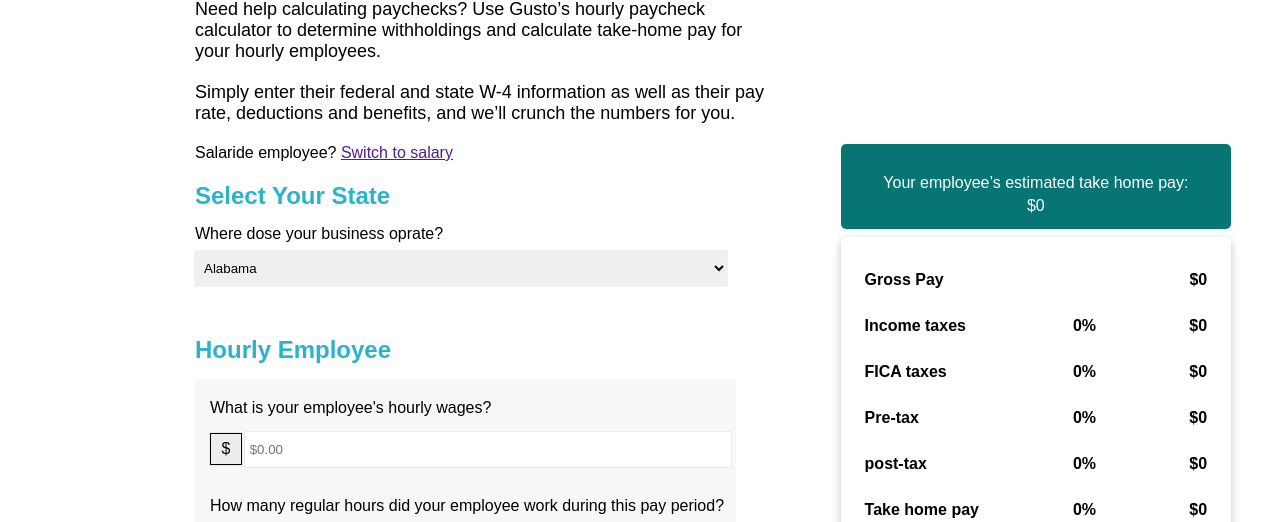
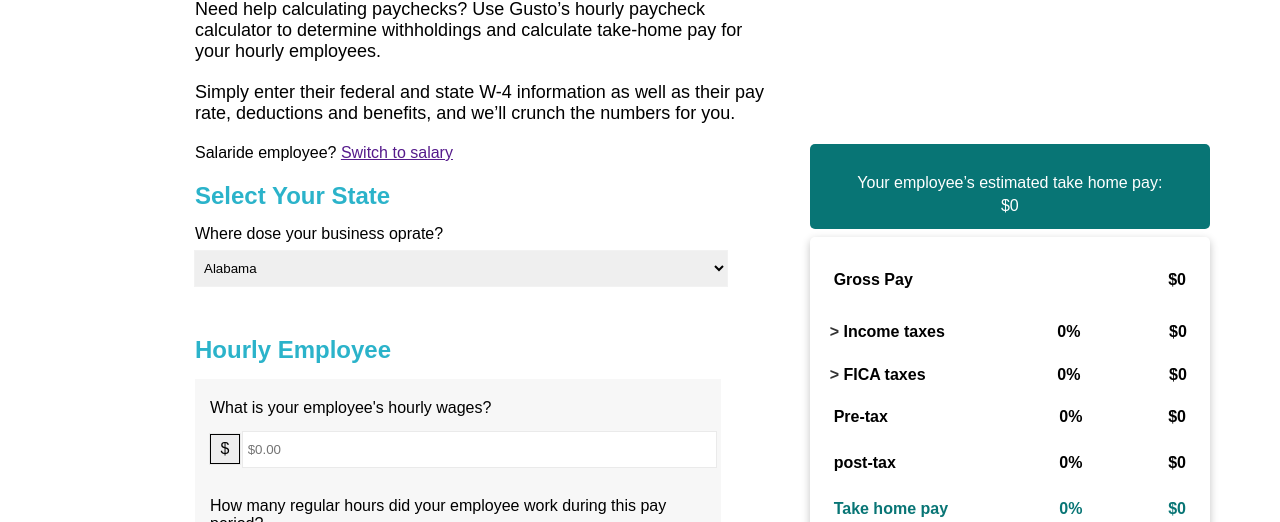
Before and after one commit to Afzhal-ahmed-s/Gusto-website-clone, a plain HTML site: page pages/resource_data/salary_cal.html in a window 1280 px wide. Shown: the part 278-800 px from the top of the page. Drawn offline with Linux system fonts and the light colour scheme.

Commit message:
updating day 4 work

```diff
--- a/pages/resource_data/salary_cal.html
+++ b/pages/resource_data/salary_cal.html
@@ -56,10 +56,13 @@
                 <h4>Hourly Employee</h4>
                 <div id="tax_cal">
                     <p>What is your employee's hourly wages?</p>
-                    <div><span><p class="dol">$</p> </span><span><input id="Hr_wages" type="number" placeholder="$0.00"></span>
+                    <div><span>
+                            <p class="dol">$</p>
+                        </span><span><input oninput="calculate()" id="Hr_wages" type="number"
+                                placeholder="$0.00"></span>
                     </div>
                     <p>How many regular hours did your employee work during this pay period?</p>
-                    <input type="number" placeholder="Hours Worked">
+                    <input oninput="calculate()" type="number" placeholder="Hours Worked" id="Hr_work">
                 </div>
                 <button id="overtime">Add Overtime</button>
                 <div id="after_but">
@@ -144,18 +147,70 @@
                 <div id="main">
                     <div class="sall_pay">
                         <p>Gross Pay</p>
+                        <p id="gross_pay">$0</p>
+                    </div>
+                    <ul id="accordion">
+                        <li>
+                            <label id="label" for="first">
+                                <div class="split"><span class="span"> &#x3e; </span>Income taxes</div> <span
+                                    class="tax_perst">0%</span><span class="tax_perst2">$0</span>
+                            </label>
+                            <input type="radio" name="accoedion" id="first" unchecked>
+                            <div class="content">
+                                <div class="row">
+                                    <p>Federal Income Tax</p>
+                                    <p id=" F_I_tax">0%</p>
                                     <p>$0</p>
                                 </div>
-                    <div class="sall_pay">
-                        <p>Income taxes</p>
-                        <p class="per1">0%</p>
+                                <div class="row">
+                                    <p id="sdi">Alabama SDI</p>
+                                    <p id="sdi_tax">0%</p>
                                     <p>$0</p>
                                 </div>
-                    <div class="sall_pay">
-                        <p>FICA taxes</p>
-                        <p class="per2">0%</p>
+                                <div class="row">
+                                    <p id="S_tax">Alabama State Tax</p>
+                                    <p id="S_tax">0%</p>
                                     <p>$0</p>
                                 </div>
+                            </div>
+
+                        </li>
+
+                        <!-- -------------------- -->
+                        <div id="li2">
+                            <li>
+                                <label id="label" for="second">
+                                    <div class="split"><span class="span"> &#x3e; </span>FICA taxes</div> <span
+                                        class="tax_perst">0%</span><span class="tax_perst2">$0</span>
+                                </label>
+                                <input type="radio" name="accoedion" id="second" unchecked>
+                                <div class="content">
+                                    <div class="row">
+
+                                        <p>Social Security</p>
+                                        <p id="S_Sec">0%</p>
+                                        <p>$0</p>
+                                    </div>
+                                    <div class="row">
+                                        <p>Medicare</p>
+                                        <p id="M_crae">0%</p>
+                                        <p>$0</p>
+                                    </div>
+                                    <div class="row">
+                                        <p>Additional Medicare</p>
+                                        <p id="A_med">0%</p>
+                                        <p>$0</p>
+                                    </div>
+                                </div>
+
+                            </li>
+                        </div>
+                    </ul>
+                    <!-- ------------------------------------- -->
+
+
+                    <!-- ------------------------------------- -->
+
                     <div class="sall_pay">
                         <p>Pre-tax</p>
                         <p class="per3">0%</p>
--- a/pages/resource_data/scripts/salary_cal.js
+++ b/pages/resource_data/scripts/salary_cal.js
@@ -0,0 +1,37 @@
+
+let gross_pay=document.getElementById("gross_pay");
+function calculate(){
+
+    //------------ grose pay section--------------------
+    let Hr_wages=document.getElementById("Hr_wages").value;
+    let Hr_work=document.getElementById("Hr_work").value;
+    let gross_pay_sum=Hr_wages*Hr_work;
+    gross_pay.innerText=`$${gross_pay_sum}`;
+    gross_pay.style="color:#087575";
+// --------------------end-----------------------
+
+// ----------------state name change-----------------
+let state=document.getElementById("state").value;
+let sdi=document.getElementById("sdi");
+let Stax=document.getElementById("S_tax");
+sdi.innerText=`${state} SDI`;
+Stax.innerText=`${state} State Tax`;
+// --------------------end-----------------------
+
+//--------------------%of tax applied-------------------
+let total_tax=100;
+
+let F_I_tax=7.3;
+let sdi_tax=1.1;
+let S_tax=2.26;
+
+let S_Sec=6.2;
+let M_crae=1.45;
+let A_med=1.2;
+
+
+
+
+
+
+}
--- a/pages/resource_data/styles/salary_cal.css
+++ b/pages/resource_data/styles/salary_cal.css
@@ -2,6 +2,7 @@
     padding: 0px;
     margin: 0px;
     font-family: 'Poppins', sans-serif;
+    box-sizing: border-box;
 }
 
 #heading {
@@ -236,9 +237,10 @@ h4 {
 
 #box {
     position: sticky;
-    width: 80%;
+    width: 82%;
     margin: auto;
     top: 65px;
+    margin-right: 20px;
 
 }
 
@@ -250,6 +252,11 @@ h4 {
     color: white;
     display: inline-block;
     border-radius: 5px;
+}
+
+#middele_right {
+
+    margin-right: 50px;
 }
 
 #heading_right>p:first-child {
@@ -266,30 +273,42 @@ h4 {
 #main {
     box-shadow: rgba(0, 0, 0, 0.24) 0px 3px 8px;
     margin-top: 8px;
-    height: 290px;
+    height: 290px auto;
     border-radius: 5px;
     padding: 10px;
     padding-top: 20px;
+    padding-bottom: 30px;
+}
+
+#main>div:nth-child(3) {
+    margin-top: -20px;
 }
 
 .sall_pay>p:first-child {
-    width: 115px;
+    width: 140px;
+}
+
+.sall_pay:last-child {
+    color: #087575;
 }
 
 #discrption {
-    width: 79%;
+    width: 100%;
     font-size: 14px;
     margin: auto;
     margin-top: 100px;
     color: #293d56;
     margin-bottom: 50px;
     padding: 10px;
+    width: 80%;
+    line-height: 20px;
 }
 
 .sall_pay>p {
     font-weight: bold;
 }
 
+/* ---------------------------------------- */
 #join_sec {
     width: 50%;
     margin: auto;
@@ -307,3 +326,89 @@ h4 {
 #join_sec>p {
     font-size: 17px;
 }
+
+/* -------------------------------- */
+.row {
+    display: flex;
+    justify-content: space-between;
+    line-height: 30px;
+}
+
+.row>p:first-child {
+    width: 140px;
+    font-size: 14px;
+
+}
+
+.split {
+    width: 140px;
+    margin-left: -10px;
+    margin-right: 10px;
+}
+
+.row>p {
+    color: #087575;
+    font-weight: bold;
+}
+
+#accordion {
+    width: 100%;
+}
+
+#accordion li {
+    list-style: none;
+    width: 100%;
+    margin-bottom: 10px;
+    background: #fff;
+    padding: 10px;
+    border-radius: 4px;
+}
+
+.tax_perst2 {
+    margin-right: -18px;
+    width: 40px;
+    text-align: center;
+}
+
+#accordion li label {
+    padding: 10px;
+    display: flex;
+    align-items: center;
+    justify-content: space-between;
+    font-weight: bold;
+    cursor: pointer;
+}
+
+#accordion li label .span {
+    transform: rotate(360deg);
+    font-size: 16px;
+    color: #333;
+    /* margin-right: -115px; */
+    /* margin-left: 33px; */
+}
+
+#accordion li label .span:hover {
+    transform: rotate(90deg);
+}
+
+#accordion label+input[type="radio"] {
+    display: none;
+}
+
+#accordion .content {
+    padding: 0 10px;
+    line-height: 25px;
+    max-height: 0;
+    overflow: hidden;
+    transition: max-height 0.5s;
+}
+
+#accordion label+input[type="radio"]:checked+.content {
+    max-height: 400px;
+}
+
+#li2 {
+    margin-top: -25px;
+}
+
+/*------------------------------- next--------------------------- */
```
Lines whose indentation alone changed are shown as unchanged.
